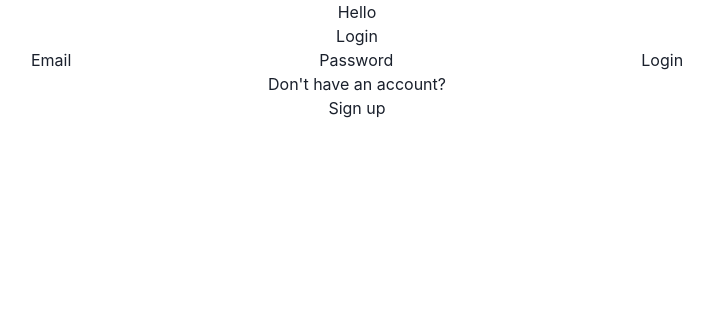
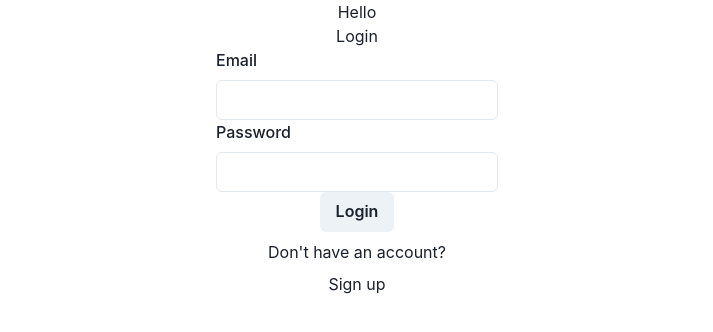
Before and after one commit to annagramcodes/Project3-Client, a React (Create React App) app: page /login in a window 1280 px wide. Shown: the top 332 px of the page, without its empty margins (283-996 px from the left). Built offline with nearby package versions, Linux system fonts and the light colour scheme.

Commit message:
adds chakra

```diff
--- a/src/pages/LoginPage.jsx
+++ b/src/pages/LoginPage.jsx
@@ -1,6 +1,14 @@
 import React, { useState, useContext } from "react";
 import { Link, useNavigate } from "react-router-dom";
 import { AuthContext } from "../context/auth.context";
+import {
+  Input,
+  FormControl,
+  FormLabel,
+  VStack,
+  Button,
+  Container,
+} from "@chakra-ui/react";
 import axios from "axios";
 
 function LoginPage() {
@@ -33,28 +41,38 @@ function LoginPage() {
   };
 
   return (
-    <div className="LoginPage">
+    <Container className="LoginPage">
       <h1>Login</h1>
+      <VStack>
+        <form onSubmit={handleSubmit}>
+          <FormControl>
+            <FormLabel htmlFor="email">Email</FormLabel>
+            <Input
+              type="text"
+              name="email"
+              value={email}
+              onChange={handleEmail}
+            />
+          </FormControl>
 
-      <form onSubmit={handleSubmit}>
-        <label htmlFor="email">Email</label>
-        <input type="text" name="email" value={email} onChange={handleEmail} />
-
-        <label htmlFor="password">Password</label>
-        <input
+          <FormControl>
+            <FormLabel htmlFor="password">Password</FormLabel>
+            <Input
               type="password"
               name="password"
               value={password}
               onChange={handlePassword}
             />
+          </FormControl>
 
-        <button type="submit">Login</button>
+          <Button type="submit">Login</Button>
         </form>
 
         {errorMessage && <p className="error-message">{errorMessage}</p>}
         <p>Don't have an account?</p>
         <Link to="/signup"> Sign up</Link>
-    </div>
+      </VStack>
+    </Container>
   );
 }
 
```
Lines whose indentation alone changed are shown as unchanged.
